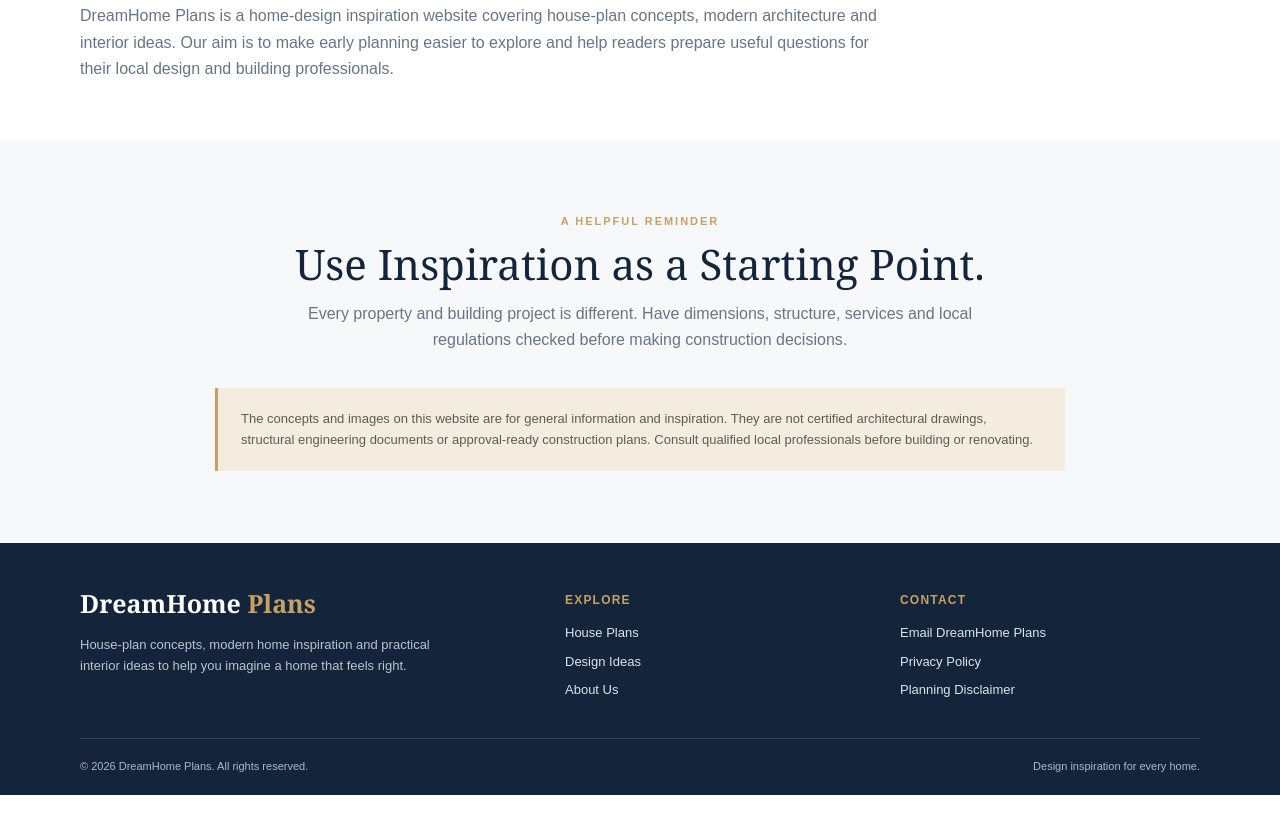
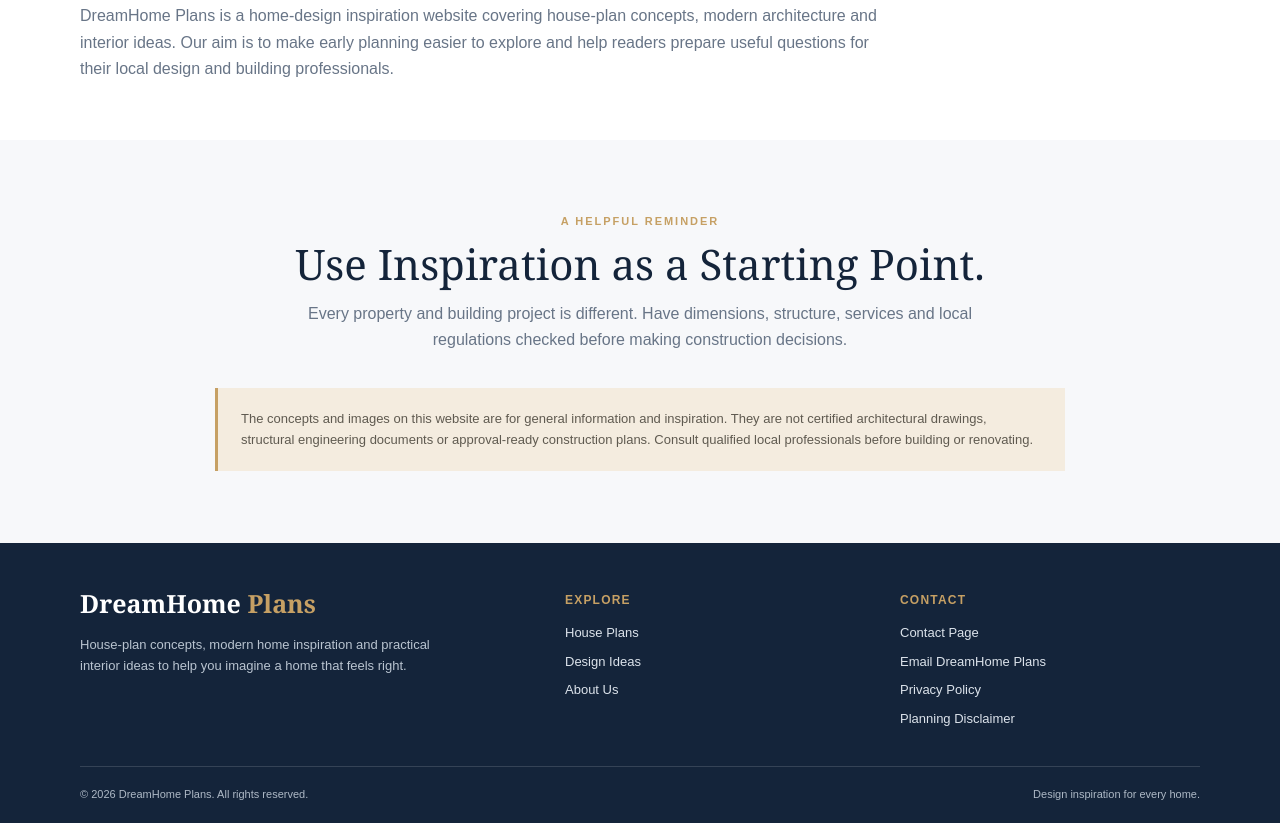
Before and after one commit to dhanushkaprasad2001-max/dreamhome-plans-, a plain HTML site: page index.html in a window 1280 px wide. Shown: the part 2540-3363 px from the top of the page. Before the commit the page ends 3335 px from the top, so only its background shows below. Drawn offline with Linux system fonts and the light colour scheme.

Commit message:
Link the homepage to the contact page

```diff
--- a/index.html
+++ b/index.html
@@ -333,7 +333,7 @@
         <a href="house-plans.html">House Plans</a>
         <a href="#collections">Design Ideas</a>
         <a href="about.html">About</a>
-        <a href="#contact">Contact</a>
+        <a href="contact.html">Contact</a>
       </nav>
     </div>
   </header>
@@ -460,6 +460,7 @@
         </div>
         <div>
           <h3>Contact</h3>
+          <a href="contact.html">Contact Page</a>
           <a href="mailto:Dhanushkaprasad2001@gmail.com">Email DreamHome Plans</a>
           <a href="privacy-policy.html">Privacy Policy</a>
           <a href="#contact">Planning Disclaimer</a>
```
